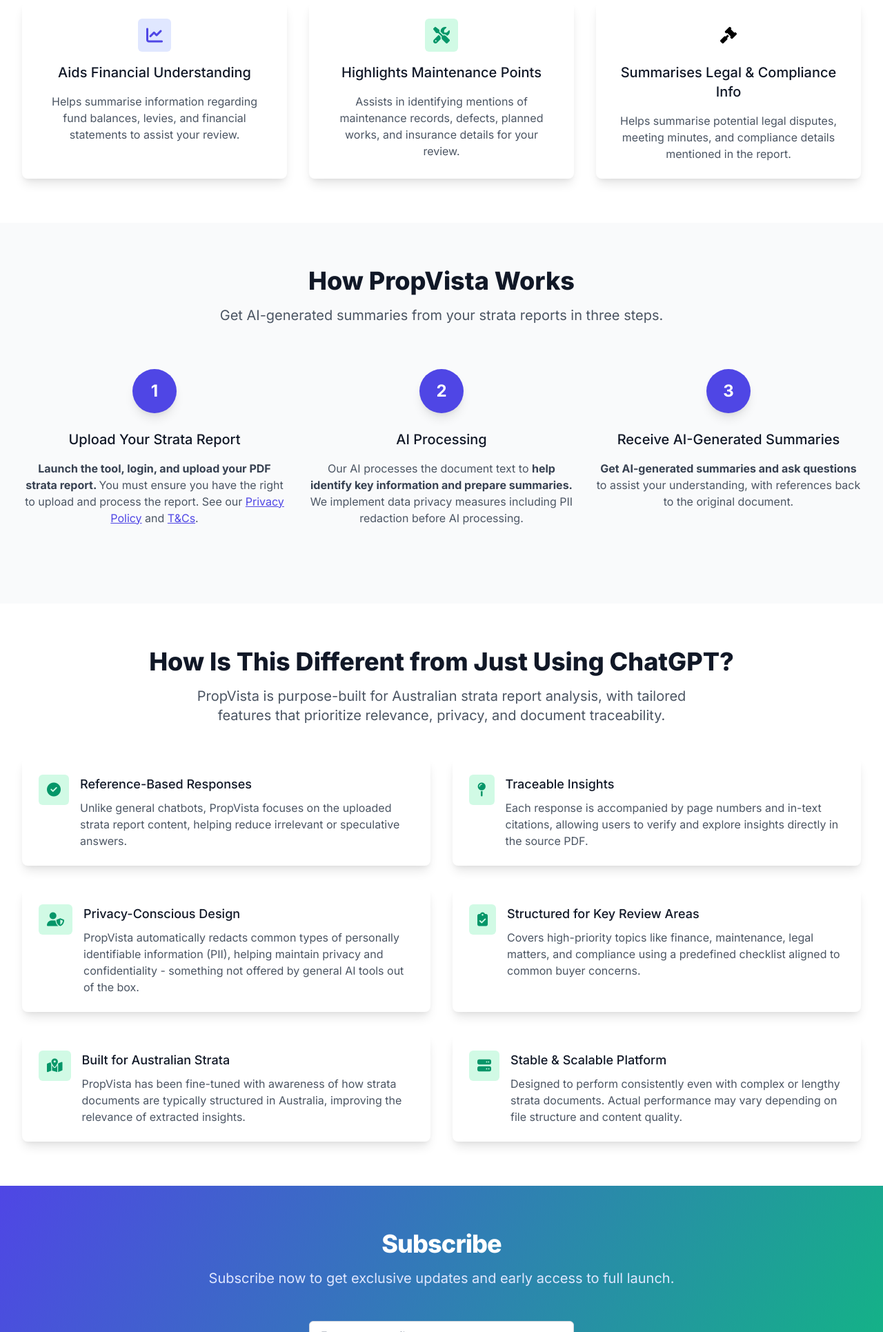
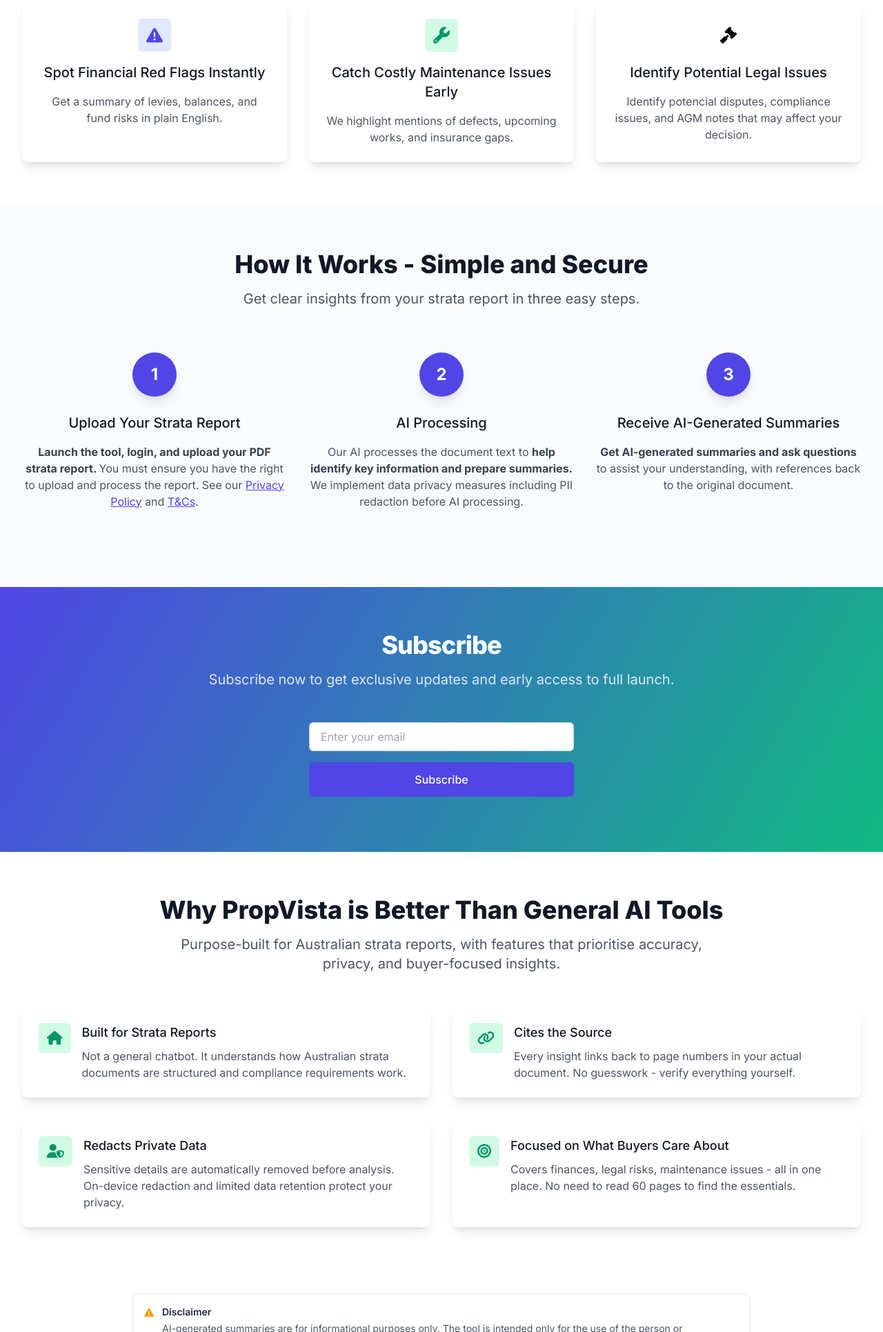
Before and after one commit to m-kortas/PropVistaApp, a plain HTML site: page index.html in a window 1280 px wide. Shown: the part 869-2800 px from the top of the page at 69% size. Drawn offline with nearby package versions, Linux system fonts and the light colour scheme.

Commit message:
Update index.html

```diff
--- a/index.html
+++ b/index.html
@@ -1,9 +1,10 @@
+
 <!DOCTYPE html>
 <html lang="en">
 <head>
     <meta charset="UTF-8">
     <meta name="viewport" content="width=device-width, initial-scale=1.0">
-    <title>PropVista - AI-Assisted Strata Report Summaries</title>
+    <title>PropVista - Understand Any Strata Report in Minutes</title>
     <link href="https://cdnjs.cloudflare.com/ajax/libs/tailwindcss/2.2.19/tailwind.min.css" rel="stylesheet">
     <link href="https://cdnjs.cloudflare.com/ajax/libs/font-awesome/6.4.0/css/all.min.css" rel="stylesheet">
     <link rel="preconnect" href="https://fonts.googleapis.com">
@@ -136,6 +137,19 @@
         nav {
              height: 80px; /* Fixed nav height */
         }
+
+        .australian-badge {
+            background: linear-gradient(45deg, #FFD700, #FFA500);
+            color: #1F2937;
+            padding: 0.25rem 0.75rem;
+            border-radius: 9999px;
+            font-weight: 600;
+            font-size: 0.875rem;
+            display: inline-flex;
+            align-items: center;
+            gap: 0.5rem;
+            margin-bottom: 1rem;
+        }
     </style>
 </head>
 <body>
@@ -167,11 +181,16 @@
             <div class="max-w-7xl mx-auto px-4 sm:px-6 lg:px-8 py-12 md:py-20">
                 <div class="grid md:grid-cols-2 gap-12 items-center">
                     <div class="animate-fade-in">
+                       <div class="australian-badge">
+    <span class="flag-emoji">🇦🇺</span>
+    Australian Built
+</div>
+
                         <h1 class="text-4xl md:text-5xl font-extrabold tracking-tight">
-                            AI-Assisted Strata Report Summaries
+                            Understand Any Strata Report in Minutes
                         </h1>
                         <p class="mt-6 text-xl text-indigo-100">
-                            Our AI tool helps you locate key information, generate summaries & ask questions to assist your understanding, with references back to the original document.
+                             PropVista scans your PDF strata report and instantly highlights issues with finances, maintenance, and legal matters - all with page references. Privacy-first AI for Australian property buyers.
                         </p>
                         <div class="mt-8 flex flex-col sm:flex-row sm:space-x-4 space-y-4 sm:space-y-0">
                             <div class="dropdown">
@@ -214,15 +233,15 @@
                      </p>
                  </div>
 
-                <div class="mt-16 grid md:grid-cols-3 gap-8">
+                 <div class="mt-16 grid md:grid-cols-3 gap-8">
                     <div class="bg-white rounded-lg shadow-lg p-6 feature-card animate-fade-in delay-200">
                         <div class="text-center">
                             <div class="inline-flex items-center justify-center p-3 bg-indigo-100 rounded-md text-indigo-600 mb-4">
-                                <i class="fas fa-chart-line text-2xl"></i>
+                                <i class="fas fa-exclamation-triangle text-2xl"></i>
                             </div>
-                            <h3 class="text-xl font-medium text-gray-900">Aids Financial Understanding</h3>
+                            <h3 class="text-xl font-medium text-gray-900">Spot Financial Red Flags Instantly</h3>
                             <p class="mt-4 text-gray-600">
-                                Helps summarise information regarding fund balances, levies, and financial statements to assist your review.
+                                Get a summary of levies, balances, and fund risks in plain English.
                             </p>
                         </div>
                     </div>
@@ -230,11 +249,11 @@
                     <div class="bg-white rounded-lg shadow-lg p-6 feature-card animate-fade-in delay-300">
                         <div class="text-center">
                             <div class="inline-flex items-center justify-center p-3 bg-green-100 rounded-md text-green-600 mb-4">
-                                <i class="fas fa-tools text-2xl"></i>
+                                <i class="fas fa-wrench text-2xl"></i>
                             </div>
-                            <h3 class="text-xl font-medium text-gray-900">Highlights Maintenance Points</h3>
+                            <h3 class="text-xl font-medium text-gray-900">Catch Costly Maintenance Issues Early</h3>
                             <p class="mt-4 text-gray-600">
-                                Assists in identifying mentions of maintenance records, defects, planned works, and insurance details for your review.
+                                We highlight mentions of defects, upcoming works, and insurance gaps.
                             </p>
                         </div>
                     </div>
@@ -244,9 +263,9 @@
                             <div class="inline-flex items-center justify-center p-3 bg-amber-100 rounded-md text-amber-600 mb-4">
                                 <i class="fas fa-gavel text-2xl"></i>
                             </div>
-                            <h3 class="text-xl font-medium text-gray-900">Summarises Legal & Compliance Info</h3>
+                            <h3 class="text-xl font-medium text-gray-900">Identify Potential Legal Issues</h3>
                             <p class="mt-4 text-gray-600">
-                                Helps summarise potential legal disputes, meeting minutes, and compliance details mentioned in the report.
+                                Identify potencial disputes, compliance issues, and AGM notes that may affect your decision.
                             </p>
                         </div>
                     </div>
@@ -258,10 +277,9 @@
             <div class="max-w-7xl mx-auto px-4 sm:px-6 lg:px-8">
                 <div class="text-center animate-fade-in">
                      <h2 class="text-3xl font-extrabold text-gray-900 sm:text-4xl">
-                         How PropVista Works
-                     </h2>
+ How It Works - Simple and Secure                      </h2>
                      <p class="mt-4 text-xl text-gray-600 max-w-3xl mx-auto">
-                         Get AI-generated summaries from your strata reports in three steps.
+                          Get clear insights from your strata report in three easy steps.
                      </p>
                  </div>
 
@@ -309,123 +327,7 @@
             </div>
         </section>
 
-
-
-        <section id="comparison" class="py-16 bg-white">
-  <div class="max-w-7xl mx-auto px-4 sm:px-6 lg:px-8">
-    <div class="text-center animate-fade-in">
-      <h2 class="text-3xl font-extrabold text-gray-900 sm:text-4xl">
-        How Is This Different from Just Using ChatGPT?
-      </h2>
-      <p class="mt-4 text-xl text-gray-600 max-w-3xl mx-auto">
-        PropVista is purpose-built for Australian strata report analysis, with tailored features that prioritize relevance, privacy, and document traceability.
-      </p>
-    </div>
-
-    <div class="mt-12 grid md:grid-cols-2 gap-8 animate-fade-in delay-200">
-      <div class="bg-white rounded-lg shadow-lg p-6 feature-card">
-        <div class="flex items-start">
-          <div class="flex-shrink-0">
-            <div class="inline-flex items-center justify-center p-3 bg-green-100 rounded-md text-green-600">
-              <i class="fas fa-check-circle text-xl"></i>
-            </div>
-          </div>
-          <div class="ml-4">
-            <h3 class="text-lg font-medium text-gray-900">Reference-Based Responses</h3>
-            <p class="mt-2 text-gray-600">
-              Unlike general chatbots, PropVista focuses on the uploaded strata report content, helping reduce irrelevant or speculative answers.
-            </p>
-          </div>
-        </div>
-      </div>
-
-      <div class="bg-white rounded-lg shadow-lg p-6 feature-card">
-        <div class="flex items-start">
-          <div class="flex-shrink-0">
-            <div class="inline-flex items-center justify-center p-3 bg-green-100 rounded-md text-green-600">
-              <i class="fas fa-map-pin text-xl"></i>
-            </div>
-          </div>
-          <div class="ml-4">
-            <h3 class="text-lg font-medium text-gray-900">Traceable Insights</h3>
-            <p class="mt-2 text-gray-600">
-              Each response is accompanied by page numbers and in-text citations, allowing users to verify and explore insights directly in the source PDF.
-            </p>
-          </div>
-        </div>
-      </div>
-
-      <div class="bg-white rounded-lg shadow-lg p-6 feature-card">
-        <div class="flex items-start">
-          <div class="flex-shrink-0">
-            <div class="inline-flex items-center justify-center p-3 bg-green-100 rounded-md text-green-600">
-              <i class="fas fa-user-shield text-xl"></i>
-            </div>
-          </div>
-          <div class="ml-4">
-            <h3 class="text-lg font-medium text-gray-900">Privacy-Conscious Design</h3>
-            <p class="mt-2 text-gray-600">
-              PropVista automatically redacts common types of personally identifiable information (PII), helping maintain privacy and confidentiality - something not offered by general AI tools out of the box.
-            </p>
-          </div>
-        </div>
-      </div>
-
-      <div class="bg-white rounded-lg shadow-lg p-6 feature-card">
-        <div class="flex items-start">
-          <div class="flex-shrink-0">
-            <div class="inline-flex items-center justify-center p-3 bg-green-100 rounded-md text-green-600">
-              <i class="fas fa-clipboard-check text-xl"></i>
-            </div>
-          </div>
-          <div class="ml-4">
-            <h3 class="text-lg font-medium text-gray-900">Structured for Key Review Areas</h3>
-            <p class="mt-2 text-gray-600">
-              Covers high-priority topics like finance, maintenance, legal matters, and compliance using a predefined checklist aligned to common buyer concerns.
-            </p>
-          </div>
-        </div>
-      </div>
-
-      <div class="bg-white rounded-lg shadow-lg p-6 feature-card">
-        <div class="flex items-start">
-          <div class="flex-shrink-0">
-            <div class="inline-flex items-center justify-center p-3 bg-green-100 rounded-md text-green-600">
-              <i class="fas fa-map-marked-alt text-xl"></i>
-            </div>
-          </div>
-          <div class="ml-4">
-            <h3 class="text-lg font-medium text-gray-900">Built for Australian Strata</h3>
-            <p class="mt-2 text-gray-600">
-              PropVista has been fine-tuned with awareness of how strata documents are typically structured in Australia, improving the relevance of extracted insights.
-            </p>
-          </div>
-        </div>
-      </div>
-
-
-      <div class="bg-white rounded-lg shadow-lg p-6 feature-card">
-        <div class="flex items-start">
-          <div class="flex-shrink-0">
-            <div class="inline-flex items-center justify-center p-3 bg-green-100 rounded-md text-green-600">
-              <i class="fas fa-server text-xl"></i>
-            </div>
-          </div>
-          <div class="ml-4">
-            <h3 class="text-lg font-medium text-gray-900">Stable & Scalable Platform</h3>
-            <p class="mt-2 text-gray-600">
-              Designed to perform consistently even with complex or lengthy strata documents. Actual performance may vary depending on file structure and content quality.
-            </p>
-          </div>
-        </div>
-      </div>
-    </div>
-  </div>
-</section>
-
-
-
-        <section class="py-16 gradient-bg text-white">
+    <section class="py-16 gradient-bg text-white">
             <div class="max-w-7xl mx-auto px-4 sm:px-6 lg:px-8 text-center">
                 <h2 class="text-3xl font-extrabold tracking-tight sm:text-4xl animate-fade-in">
                      Subscribe
@@ -450,6 +352,89 @@
 </div>
             </div>
         </section>
+
+        <section id="comparison" class="py-16 bg-white">
+  <div class="max-w-7xl mx-auto px-4 sm:px-6 lg:px-8">
+    <div class="text-center animate-fade-in">
+      <h2 class="text-3xl font-extrabold text-gray-900 sm:text-4xl">
+        Why PropVista is Better Than General AI Tools
+      </h2>
+      <p class="mt-4 text-xl text-gray-600 max-w-3xl mx-auto">
+        Purpose-built for Australian strata reports, with features that prioritise accuracy, privacy, and buyer-focused insights.
+      </p>
+    </div>
+
+    <div class="mt-12 grid md:grid-cols-2 gap-8 animate-fade-in delay-200">
+      <div class="bg-white rounded-lg shadow-lg p-6 feature-card">
+        <div class="flex items-start">
+          <div class="flex-shrink-0">
+            <div class="inline-flex items-center justify-center p-3 bg-green-100 rounded-md text-green-600">
+              <i class="fas fa-home text-xl"></i>
+            </div>
+          </div>
+          <div class="ml-4">
+            <h3 class="text-lg font-medium text-gray-900">Built for Strata Reports</h3>
+            <p class="mt-2 text-gray-600">
+              Not a general chatbot. It understands how Australian strata documents are structured and compliance requirements work.
+            </p>
+          </div>
+        </div>
+      </div>
+
+      <div class="bg-white rounded-lg shadow-lg p-6 feature-card">
+        <div class="flex items-start">
+          <div class="flex-shrink-0">
+            <div class="inline-flex items-center justify-center p-3 bg-green-100 rounded-md text-green-600">
+              <i class="fas fa-link text-xl"></i>
+            </div>
+          </div>
+          <div class="ml-4">
+            <h3 class="text-lg font-medium text-gray-900">Cites the Source</h3>
+            <p class="mt-2 text-gray-600">
+              Every insight links back to page numbers in your actual document. No guesswork -  verify everything yourself.
+            </p>
+          </div>
+        </div>
+      </div>
+
+      <div class="bg-white rounded-lg shadow-lg p-6 feature-card">
+        <div class="flex items-start">
+          <div class="flex-shrink-0">
+            <div class="inline-flex items-center justify-center p-3 bg-green-100 rounded-md text-green-600">
+              <i class="fas fa-user-shield text-xl"></i>
+            </div>
+          </div>
+          <div class="ml-4">
+            <h3 class="text-lg font-medium text-gray-900">Redacts Private Data</h3>
+            <p class="mt-2 text-gray-600">
+              Sensitive details are automatically removed before analysis. On-device redaction and limited data retention protect your privacy.
+            </p>
+          </div>
+        </div>
+      </div>
+
+      <div class="bg-white rounded-lg shadow-lg p-6 feature-card">
+        <div class="flex items-start">
+          <div class="flex-shrink-0">
+            <div class="inline-flex items-center justify-center p-3 bg-green-100 rounded-md text-green-600">
+              <i class="fas fa-bullseye text-xl"></i>
+            </div>
+          </div>
+          <div class="ml-4">
+            <h3 class="text-lg font-medium text-gray-900">Focused on What Buyers Care About</h3>
+            <p class="mt-2 text-gray-600">
+              Covers finances, legal risks, maintenance issues -  all in one place. No need to read 60 pages to find the essentials.
+            </p>
+          </div>
+        </div>
+      </div>
+
+    </div>
+  </div>
+</section>
+
+
+
 
 
         <section id="disclaimer-section" class="py-8 bg-white">
```
